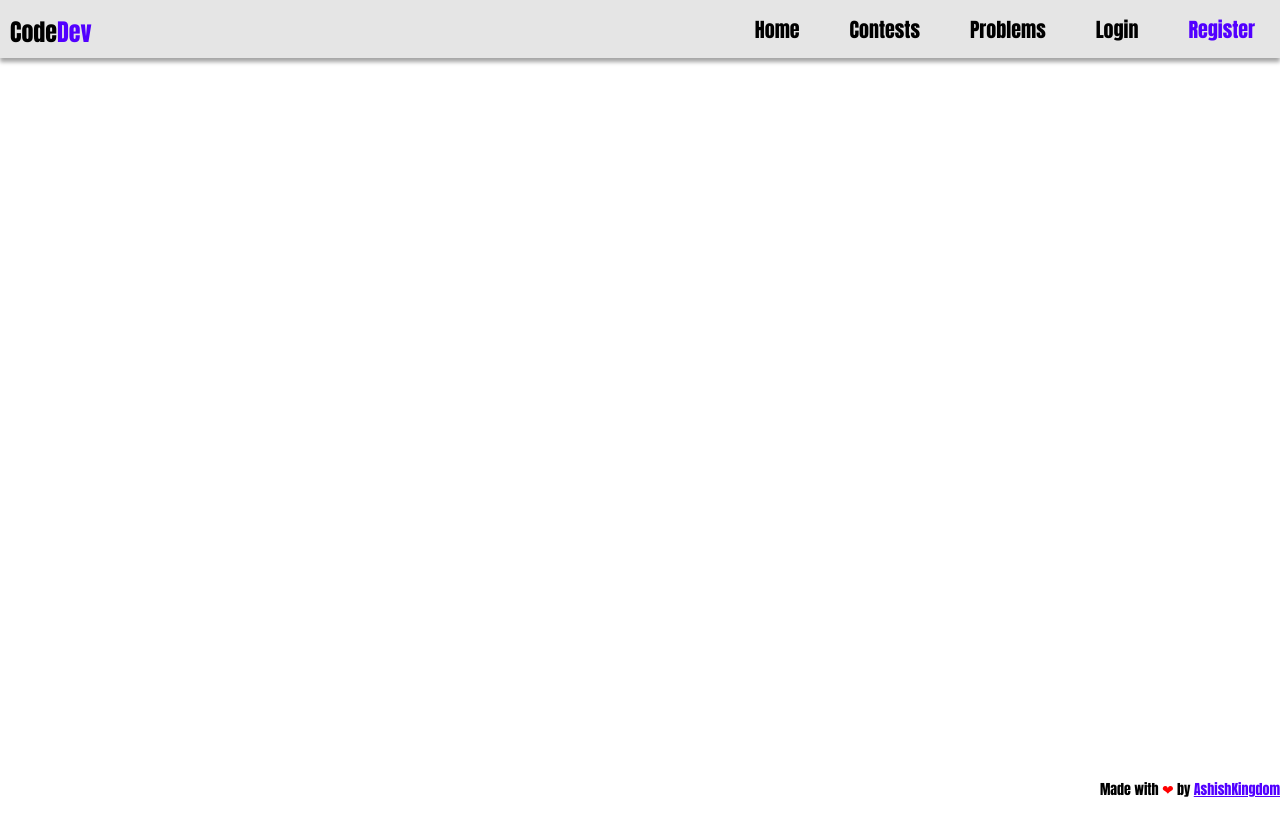
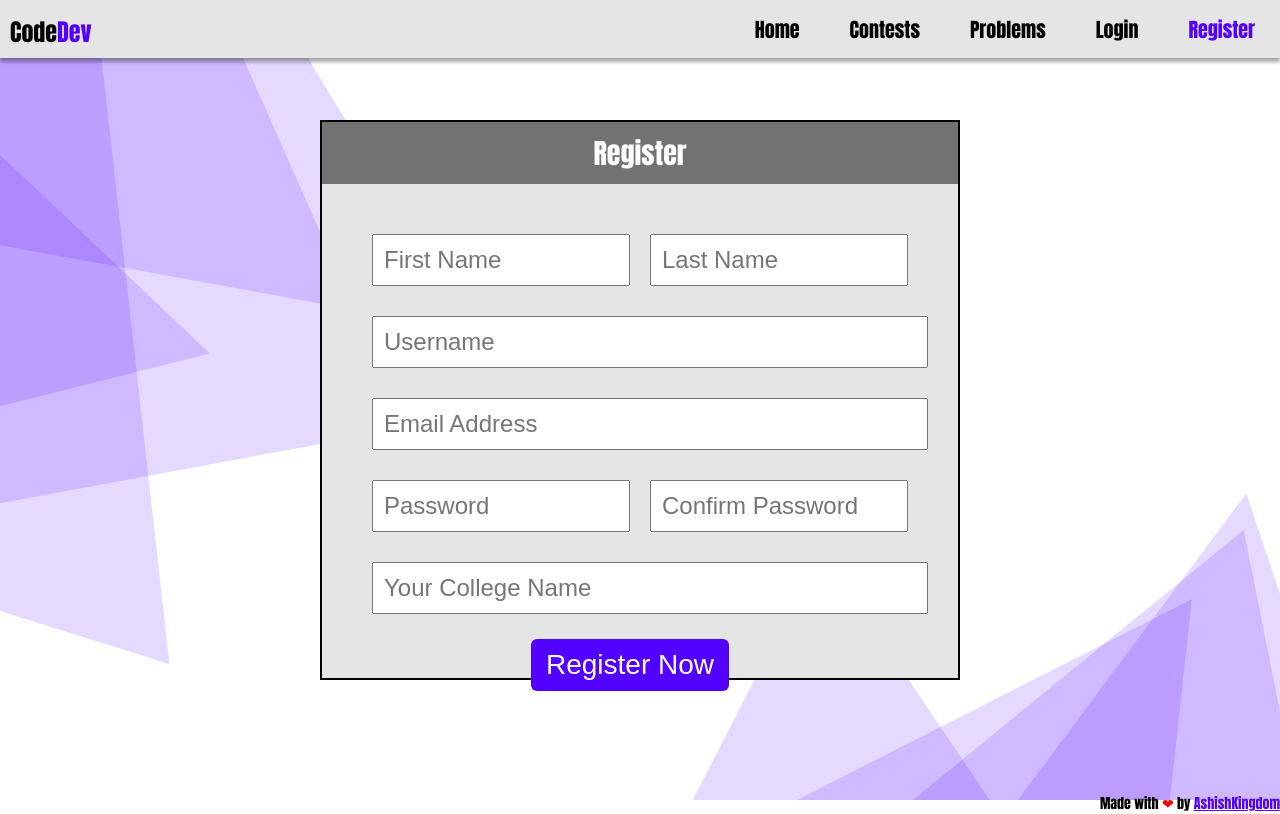
Before and after one commit to AshishKingdom/CodeDev, a React (Vite) app: page /register in a window 1280 px wide. Built offline with nearby package versions, Linux system fonts and the light colour scheme.

Commit message:
added registration page

```diff
--- a/src/login/LoginBox.jsx
+++ b/src/login/LoginBox.jsx
@@ -9,9 +9,9 @@ const LoginBox = () => {
 
   return (
     <>
-      <div className="login-box-container">
-        <div className="login-box">
-          <div className="login-box-header">Login</div>
+      <div className="form-box-container">
+        <div className="form-box">
+          <div className="form-box-header">Login</div>
           <LoginForm userData={[username, psw]} />
           <UserLoginButton userData={[username[0], psw[0]]} />
           <LoginBoxFooter />
--- a/src/register/Register.jsx
+++ b/src/register/Register.jsx
@@ -1,11 +1,13 @@
 import Footer from "../common/Footer";
 import Navbar from "../common/Navbar";
+import RegisterForm from "./RegisterForm";
 
 const Register = () => {
   sessionStorage.setItem("menu", "Register");
   return (
     <>
       <Navbar />
+      <RegisterForm />
       <Footer />
     </>
   );
--- /dev/null
+++ b/src/register/RegisterForm.jsx
@@ -0,0 +1,56 @@
+import { useState } from "react";
+import UserInputs from "./UserInputs";
+import registerUser from "./registerUser";
+import RegisterErrorMessage from "./RegisterStatusMessage";
+import { useNavigate } from "react-router-dom";
+
+const RegisterForm = () => {
+  const [userInfo, setUserInfo] = useState({
+    username: "",
+    first_name: "",
+    last_name: "",
+    email: "",
+    password: "",
+    cnf_password: "",
+    college: "",
+  });
+  const [status, setStatus] = useState({
+    isError: false,
+    message: "",
+  });
+  const navigate = useNavigate();
+
+  return (
+    <>
+      <div className="reg-form-box-container">
+        <div className="form-box">
+          <div className="form-box-header">Register</div>
+          <form>
+            <UserInputs userData={userInfo} setUserData={setUserInfo} />
+            <center>
+              <button
+                type="submit"
+                className="btn-dark"
+                onClick={async (e) => {
+                  e.preventDefault();
+                  const regSucc = await registerUser(userInfo, setStatus);
+                  if (regSucc) {
+                    setTimeout(() => navigate("/login"), 5000);
+                  }
+                }}
+              >
+                Register Now
+              </button>
+            </center>
+            <RegisterErrorMessage
+              message={status.message}
+              isError={status.isError}
+            />
+          </form>
+        </div>
+      </div>
+    </>
+  );
+};
+
+export default RegisterForm;
--- /dev/null
+++ b/src/register/RegisterStatusMessage.jsx
@@ -0,0 +1,18 @@
+/* eslint-disable react/prop-types */
+const RegisterStatusMessage = ({ message, isError }) => {
+  return (
+    <>
+      <center>
+        <div
+          className={isError ? "box-error" : "box-success"}
+          id="reg-error-msg"
+          style={{ visibility: message?.length == 0 ? "hidden" : "visible" }}
+        >
+          {message}
+        </div>
+      </center>
+    </>
+  );
+};
+
+export default RegisterStatusMessage;
--- /dev/null
+++ b/src/register/UserInputs.jsx
@@ -0,0 +1,82 @@
+/* eslint-disable react/prop-types */
+const UserInputs = ({ userData, setUserData }) => {
+  return (
+    <>
+      <div style={{ width: "100%", display: "flex", boxSizing: "border-box" }}>
+        <input
+          name="first_name"
+          placeholder="First Name"
+          className="input-box-default"
+          style={{ width: "50%" }}
+          required
+          onChange={(e) =>
+            setUserData({ ...userData, [e.target.name]: e.target.value })
+          }
+        />
+        <input
+          name="last_name"
+          placeholder="Last Name"
+          className="input-box-default"
+          style={{ width: "50%" }}
+          required
+          onChange={(e) =>
+            setUserData({ ...userData, [e.target.name]: e.target.value })
+          }
+        />
+      </div>
+
+      <input
+        name="username"
+        placeholder="Username"
+        className="input-box-default"
+        required
+        onChange={(e) =>
+          setUserData({ ...userData, [e.target.name]: e.target.value })
+        }
+      />
+      <input
+        name="email"
+        placeholder="Email Address"
+        className="input-box-default"
+        type="email"
+        required
+        onChange={(e) =>
+          setUserData({ ...userData, [e.target.name]: e.target.value })
+        }
+      />
+      <div style={{ width: "100%", display: "flex" }}>
+        <input
+          name="password"
+          placeholder="Password"
+          className="input-box-default"
+          type="password"
+          required
+          onChange={(e) =>
+            setUserData({ ...userData, [e.target.name]: e.target.value })
+          }
+        />
+        <input
+          name="cnf_password"
+          placeholder="Confirm Password"
+          className="input-box-default"
+          type="password"
+          required
+          onChange={(e) =>
+            setUserData({ ...userData, [e.target.name]: e.target.value })
+          }
+        />
+      </div>
+      <input
+        name="college"
+        placeholder="Your College Name"
+        className="input-box-default"
+        required
+        onChange={(e) =>
+          setUserData({ ...userData, [e.target.name]: e.target.value })
+        }
+      />
+    </>
+  );
+};
+
+export default UserInputs;
--- /dev/null
+++ b/src/register/regFormValidator.js
@@ -0,0 +1,32 @@
+const regFormValidator = (form) => {
+  const patt1 = /\w{1,20}/;
+  const patt2 = /[A-Za-z]{1,20}/;
+  const patt3 = /\w+@\w+\.\w+/;
+  const patt4 = /[a-zA-Z]+/;
+  if (!(form?.username ?? "").match(patt1)) {
+    return "Username should be between 1-20 characters long having alphanumeric character. Only special symbol allowed is underscore.";
+  }
+  if (
+    !(form?.first_name ?? "").match(patt2) ||
+    !(form?.last_name ?? "").match(patt2)
+  ) {
+    return "First name and last name can only contains alphabets. Maximum length of each is 20.";
+  }
+  if (!(form?.email ?? "").match(patt3)) {
+    return "Please enter a valid email address";
+  }
+  const pass = form?.password ?? "";
+  const cnf_pass = form?.cnf_password ?? "";
+  if (pass.length < 8 || pass.length > 20) {
+    return "Password should be between 8-20 characters long";
+  }
+  if (pass != cnf_pass) {
+    return "Passwords do not match";
+  }
+  if (!(form?.college ?? "").match(patt4)) {
+    return "College name should only have alphabets.";
+  }
+  return "";
+};
+
+export default regFormValidator;
--- /dev/null
+++ b/src/register/registerUser.js
@@ -0,0 +1,36 @@
+import regFormValidator from "./regFormValidator";
+const registerUser = async (userData, statusFn) => {
+  const validation_error = regFormValidator(userData);
+  if (validation_error.length != 0) {
+    statusFn({ isError: true, message: validation_error });
+    return false;
+  }
+  try {
+    const res = await fetch("http://127.0.0.1:8000/register", {
+      method: "POST",
+      body: JSON.stringify(userData),
+      headers: { "Content-Type": "application/json" },
+    });
+    const data = await res.json();
+    if (res.ok) {
+      // statusFn({ isError: false, message: data?.content });
+      statusFn({
+        isError: false,
+        message:
+          "User registered successfully. You will be redirected to login page in 5 seconds.",
+      });
+      return true;
+    } else {
+      statusFn({ isError: true, message: data?.detail });
+      return false;
+    }
+  } catch (err) {
+    statusFn({
+      isError: true,
+      message: "An unexpted error has occured. Please try again later.",
+    });
+    return false;
+  }
+};
+
+export default registerUser;
--- a/src/static/style.css
+++ b/src/static/style.css
@@ -29,6 +29,15 @@ a {
   border: 1px solid red;
   background-color: rgb(255, 201, 201);
   color: red;
+  padding: 10px;
+}
+.box-success {
+  box-sizing: border-box;
+  margin: 10px;
+  text-align: center;
+  border: 1px solid rgb(0, 197, 16);
+  background-color: rgb(189, 255, 187);
+  color: rgb(0, 121, 10);
   padding: 10px;
 }
 
@@ -79,32 +88,43 @@ a {
   color: #5200ff;
   font-weight: bold;
 }
-/* Login Page */
 
+/* Login & Register Page */
 @media screen and (min-width: 1366px) {
-  .login-box-container {
-    grid-template-columns: 35% 30% 35%;
+  .form-box-container,
+  .reg-form-box-container {
+    grid-template-columns: 30% 40% 30%;
   }
 }
 
 @media screen and (max-width: 1366px) {
-  .login-box-container {
+  .form-box-container,
+  .reg-form-box-container {
     grid-template-columns: 25% 50% 25%;
   }
 }
-.login-box-container {
+.form-box-container {
   width: 100%;
   display: grid;
   grid-template-rows: 20vh 60vh 20vh;
+  background: url("Only-Nav.svg") no-repeat;
+  background-size: cover;
+}
+.reg-form-box-container {
+  width: 100%;
+  display: grid;
+  grid-template-rows: 15vh 70vh 15vh;
+  background: url("Only-Nav.svg") no-repeat;
+  background-size: cover;
 }
 
-.login-box {
+.form-box {
   grid-area: 2/2/2/2;
   border: 2px solid black;
   background-color: #e5e5e5;
 }
 
-.login-box-header {
+.form-box-header {
   width: 100%;
   padding: 10px;
   text-align: center;
@@ -113,9 +133,9 @@ a {
   background-color: #727272;
   box-sizing: border-box;
 }
-.login-box > form {
+.form-box > form {
   padding: 20px 20px 0px 20px;
-  margin: 30px 20px 0px 20px;
+  margin: 15px 20px 0px 20px;
   box-sizing: border-box;
 }
 .input-box-default {
@@ -124,7 +144,7 @@ a {
   padding: 10px;
   outline: none;
   font-size: 24px;
-  margin: 20px 0px;
+  margin: 15px 10px;
 }
 
 .input-box-default:focus {
```
Also changed, not shown: src/static/Only-Nav.svg (added).
